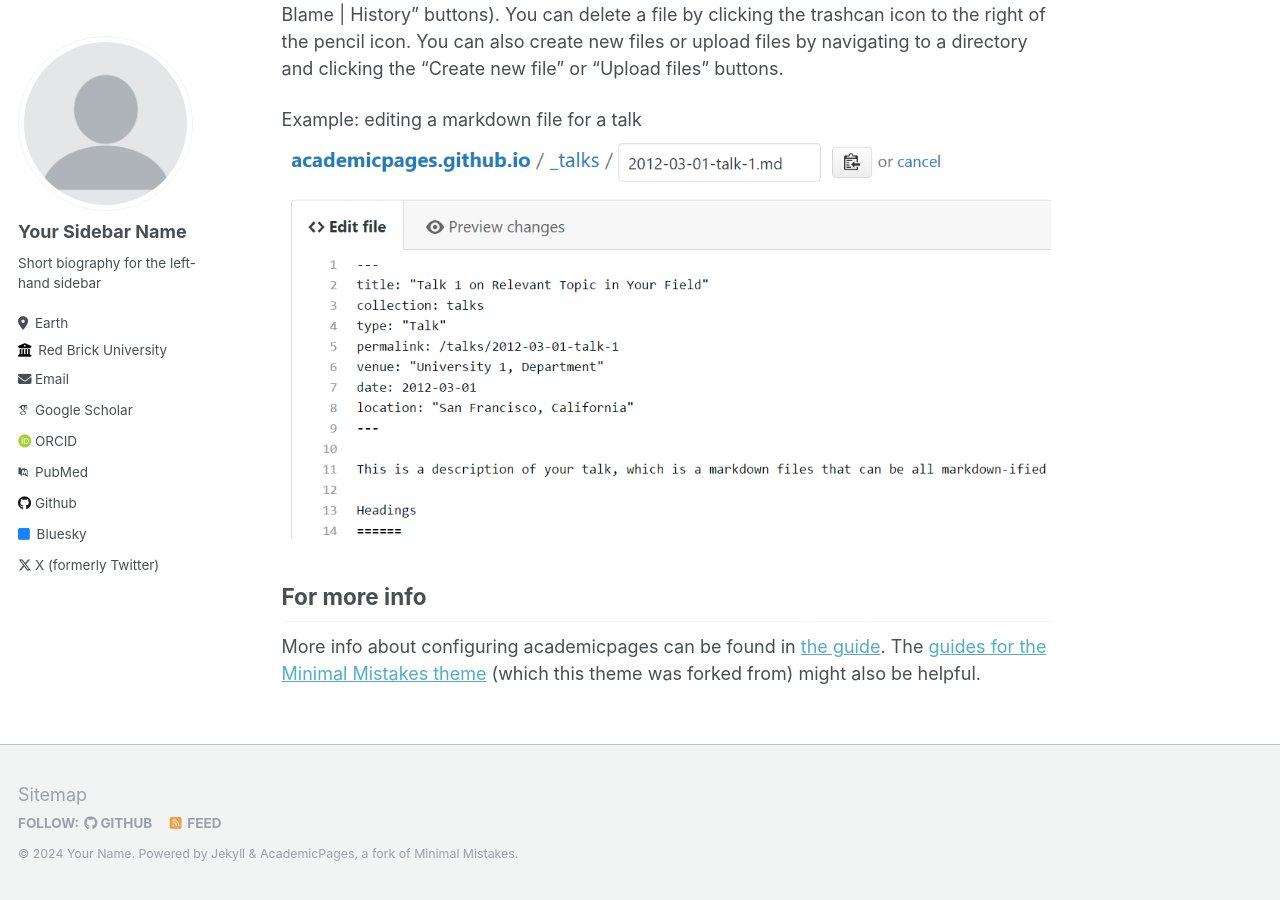
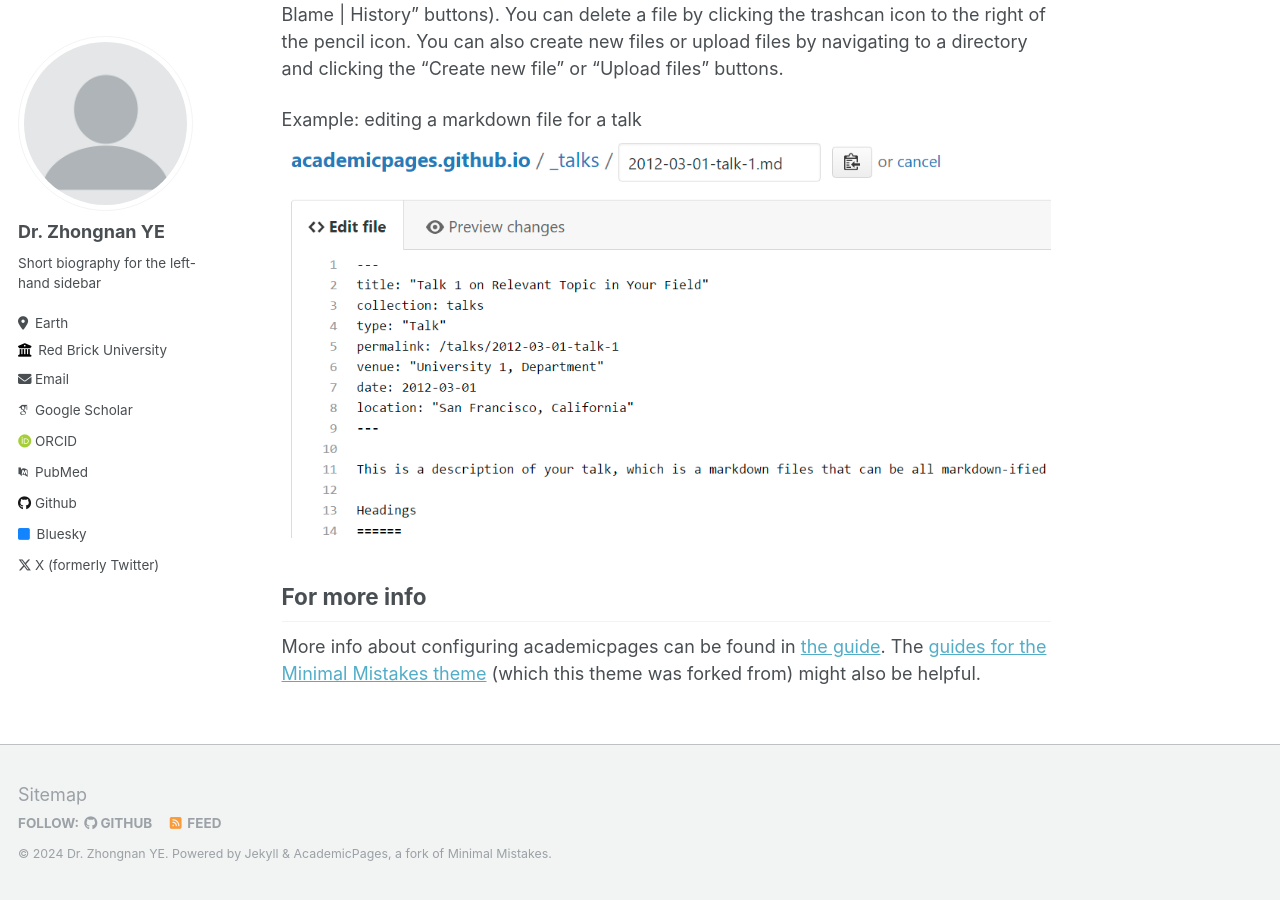
Before and after one commit to zhongnan-ye/zhongnan-ye.github.io, a Jekyll site: the page built from _pages/about.md, in a window 1280 px wide and 900 px high, scrolled down 2463 px. Built offline with Jekyll 4.4.1, drawn with Linux system fonts in a browser that asks for light colours; some web fonts are replaced; some of the changed text lies outside the part shown.

Commit message:
Update _config.yml

```diff
--- a/_config.yml
+++ b/_config.yml
@@ -8,11 +8,11 @@
 
 # Basic Site Settings
 locale                   : "en-US"
-title                    : "Your Name / Site Title"
+title                    : "Dr. Zhongnan YE"
 title_separator          : "-"
-name                     : &name "Your Name"
-description              : &description "personal description"
-url                      : https://zhongnan-ye.github.io # the base hostname & protocol for your site e.g. "https://mmistakes.github.io"
+name                     : &name "Dr. Zhongnan YE"
+description              : &description "Postdoc Fellow at the Hong Kong Polytechnic University"
+url                      : https://zhongnan-ye.github.io
 baseurl                  : "" # the subpath of your site, e.g. "/blog"
 repository               : "zhongnan-ye/zhongnan-ye.github.io"
 
@@ -22,7 +22,7 @@ repository               : "zhongnan-ye/zhongnan-ye.github.io"
 author:
   # Biographic information
   avatar           : "profile.png"
-  name             : "Your Sidebar Name"
+  name             : "Dr. Zhongnan YE"
   pronouns         : # example: "she/her"
   bio              : "Short biography for the left-hand sidebar"
   location         : "Earth"
```
